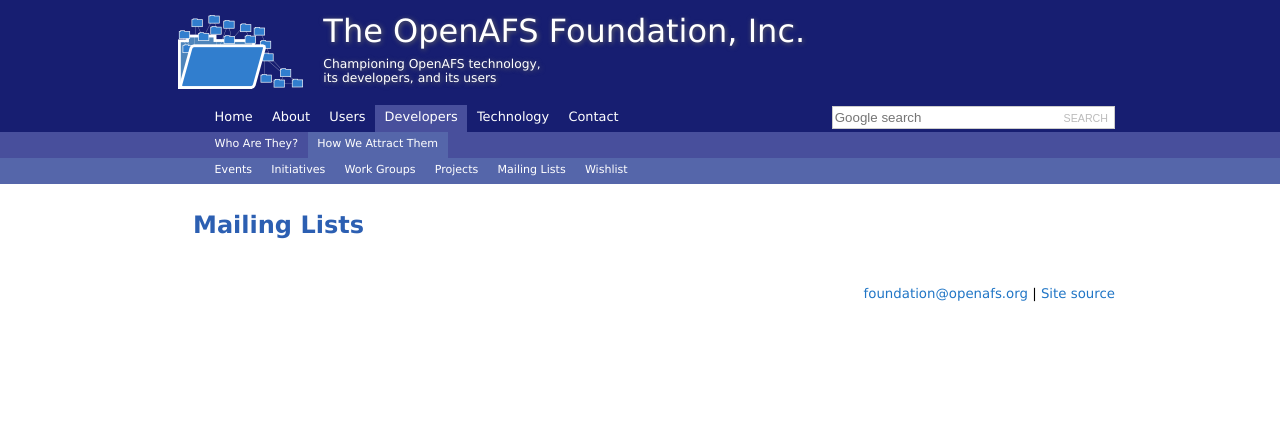
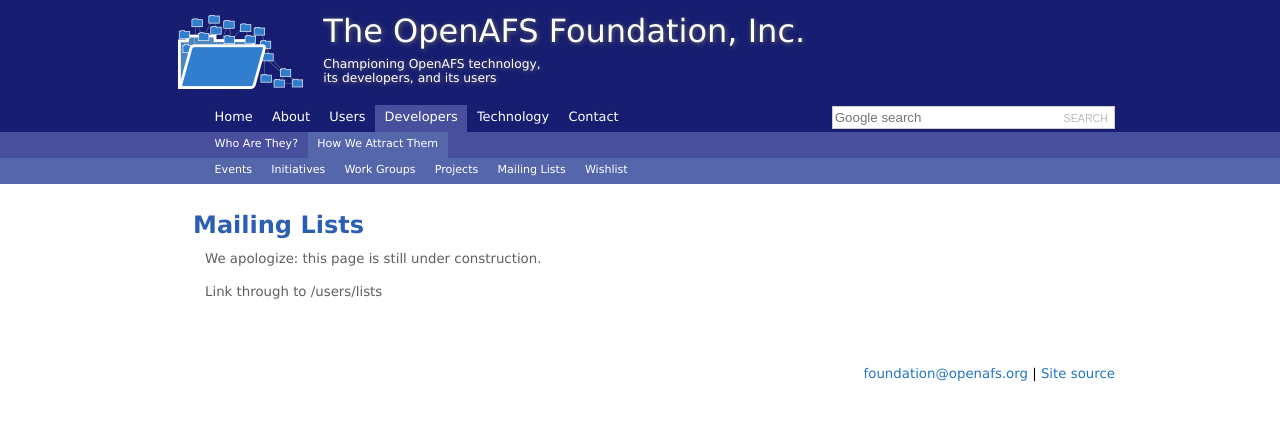
Before and after one commit to openafsfoundation/openafsfoundation.org, a Jekyll site: the page built from devs/lists/index.md, in a window 1280 px wide. Shown: the top 421 px of the page. Built offline with Jekyll 4.4.1, drawn with Linux system fonts in a browser that asks for light colours.

Commit message:
/devs/lists
Construction text.
Content

```diff
--- a/devs/lists/index.md
+++ b/devs/lists/index.md
@@ -4,3 +4,7 @@
 ---
 
 ## Mailing Lists ##
+
+We apologize: this page is still under construction.
+
+Link through to /users/lists
```
